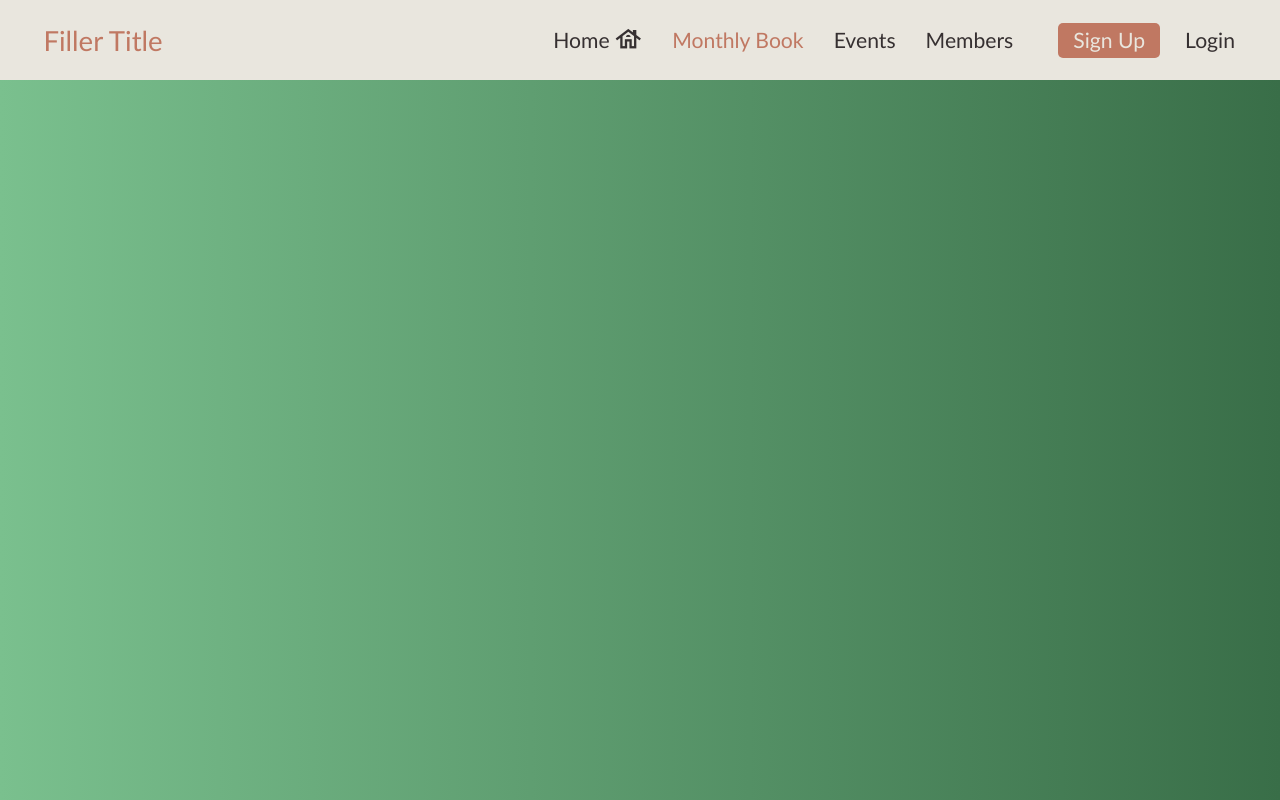
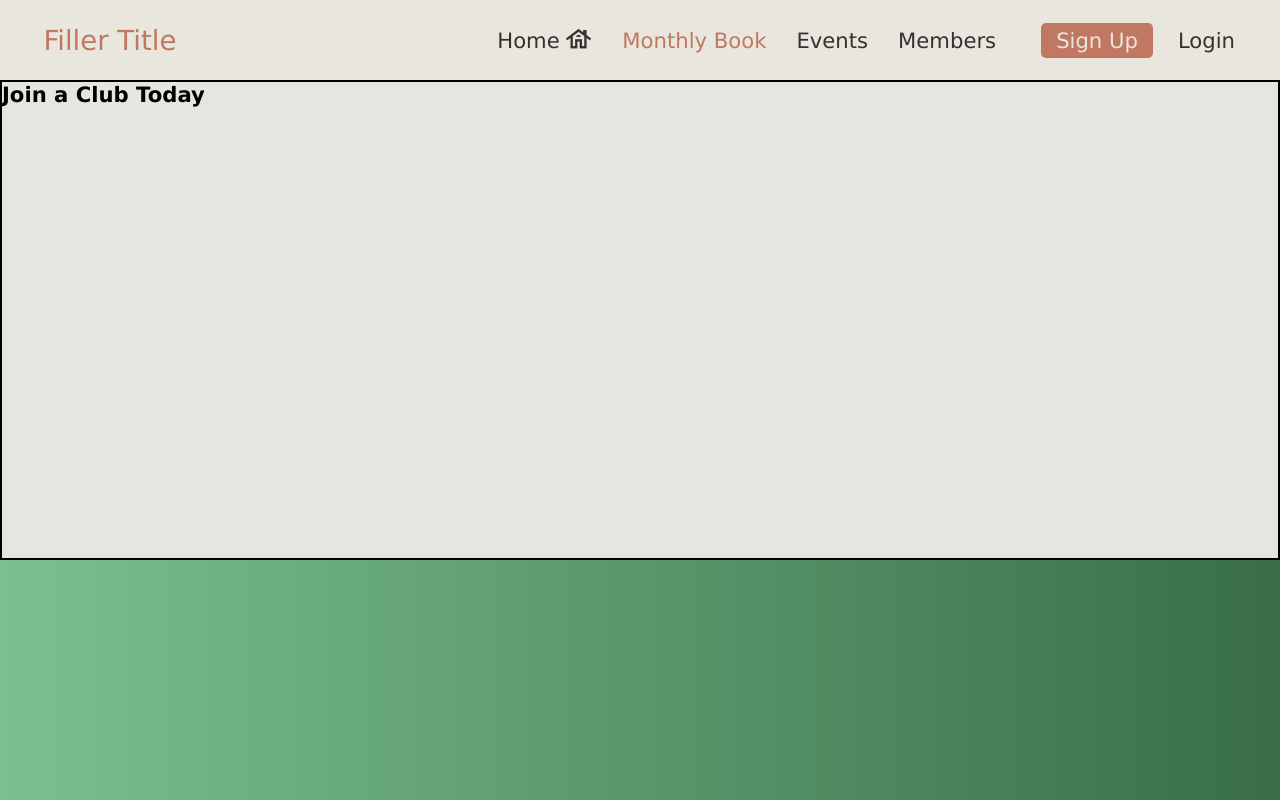
Before and after one commit to diaz-francisco/LetterBookd, a React (Vite) app in the folder frontend/: page / in a window 1280 px wide. Built offline with nearby package versions, Linux system fonts and the light colour scheme.

Commit message:
Splash Page Component

```diff
--- a/frontend/src/components/LandingPage.tsx
+++ b/frontend/src/components/LandingPage.tsx
@@ -1,22 +1,22 @@
 import Header from "./LandingPage/Header";
 import Home from "./LandingPage/Home";
-import Monthly from "./LandingPage/Monthly";
+// import Monthly from "./LandingPage/Monthly";
 
 export default function LandingPage() {
-  let component;
-  switch (window.location.pathname) {
-    case "/home":
-      component = <Home />;
-      break;
-    case "/monthly":
-      component = <Monthly />;
-      break;
-  }
+  // let component;
+  // switch (window.location.pathname) {
+  //   case "/home":
+  //     component = <Home />;
+  //     break;
+  //   case "/monthly":
+  //     component = <Monthly />;
+  //     break;
+  // }
 
   return (
     <div>
       <Header />
-      {component}
+      <Home />
     </div>
   );
 }
--- a/frontend/src/components/LandingPage/Header.css
+++ b/frontend/src/components/LandingPage/Header.css
@@ -14,7 +14,6 @@
   box-sizing: border-box;
   margin: 0;
   padding: 0;
-  white-space: nowrap;
 }
 
 .navbar {
--- a/frontend/src/components/LandingPage/Home.css
+++ b/frontend/src/components/LandingPage/Home.css
@@ -1,10 +1,6 @@
-* {
-  margin: 0;
-  padding: 0;
-  box-sizing: border-box;
-}
-
 .main-container {
   display: flex;
+  min-height: 60vh;
+  background-color: #e4e6df;
   border: solid 2px black;
 }
--- a/frontend/src/components/LandingPage/Home.tsx
+++ b/frontend/src/components/LandingPage/Home.tsx
@@ -3,7 +3,8 @@ import "./Home.css";
 export default function Home() {
   return (
     <div className="main-container">
-      <h1>Join a Club today!</h1>
+      <div className="main-banner"></div>
+      <h1>Join a Club Today</h1>
     </div>
   );
 }
--- a/frontend/src/index.css
+++ b/frontend/src/index.css
@@ -1,7 +1,8 @@
+@import url("https://fonts.googleapis.com/css2?family=Lora:wght@400;700&display=swap");
+
 :root {
-  font-family: "Trebuchet MS",
-    "Lucida Sans Unicode", "Lucida Grande",
-    "Lucida Sans", Arial, sans-serif;
+  font-family: Geneva, Tahoma, sans-serif;
+
   background: linear-gradient(
     to right,
     #7ac08e,
@@ -9,8 +10,7 @@
   );
 }
 
-html,
-body {
+* {
   margin: 0;
   padding: 0;
   box-sizing: border-box;
```
